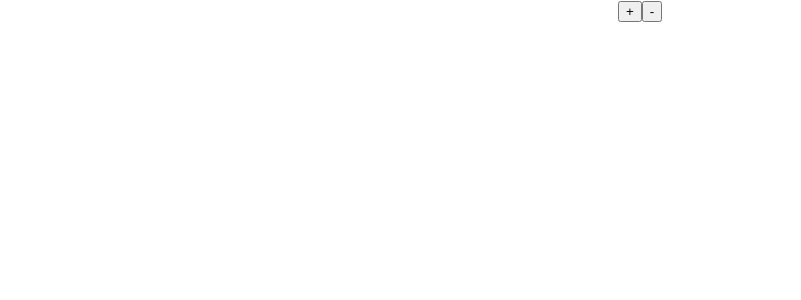
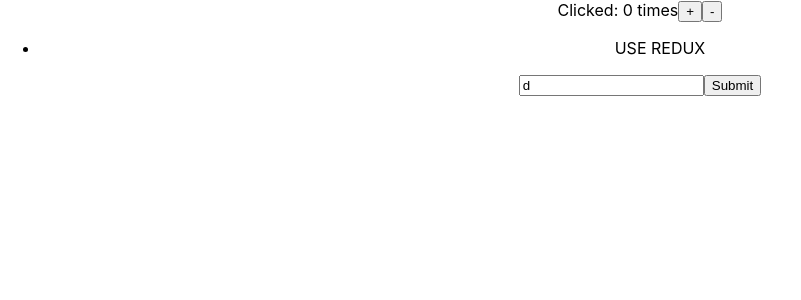
Before and after one commit to G1Coding/react-state-management, a React (Create React App) app in the folder redux-app/: page / in a window 1280 px wide. Shown: the top 300 px of the page, without its empty margins (0-801 px from the left). Built offline with nearby package versions, Linux system fonts and the light colour scheme.

Commit message:
feat: useSelector로 store에 있는 state 값 가져옴

```diff
--- a/redux-app/src/App.tsx
+++ b/redux-app/src/App.tsx
@@ -1,5 +1,7 @@
-import React from 'react';
+import React, { useState } from 'react';
 import './App.css';
+import { useSelector } from 'react-redux';
+import { RootState } from './reducer';
 
 type Props = {
   value: any;
@@ -8,11 +10,32 @@
 }
 
 function App({value, onIncrement, onDecrement} : Props) {
+  const counter = useSelector((state: RootState) => state.counter);
+  const todos: string[] = useSelector((state: RootState) => state.todos)
+  const [todoValue, setTodoValue] = useState("d");
+  const handleChange = (e: React.ChangeEvent<HTMLInputElement>) =>{
+    setTodoValue(e.target.value)
+  }
+  const addTodo = (e: React.FormEvent<HTMLFormElement>) => {
+    e.preventDefault();
+    setTodoValue("");
+  }
+
   return (
     <div className="App">
-      {/* Clicked: {value} times */}
+      Clicked: {counter} times
       <button onClick={onIncrement}>+</button>
       <button onClick={onDecrement}>-</button>
+
+    {/* 할 일 목록 렌더링 */}
+    <ul>
+      {todos.map((todo, index) => <li key={index}>{todo}</li>)}
+    </ul>
+
+      <form onSubmit={addTodo} >
+        <input type='text' value={todoValue} onChange={handleChange} />
+        <input type='submit' />
+      </form>
     </div>
   );
 }
--- a/redux-app/src/reducer/index.tsx
+++ b/redux-app/src/reducer/index.tsx
@@ -8,3 +8,5 @@
 })
 
 export default rootReducer;
+
+export type RootState = ReturnType<typeof rootReducer>;
```
Also changed, not shown: 1 other file (tests, documents, lock files or other folders).
